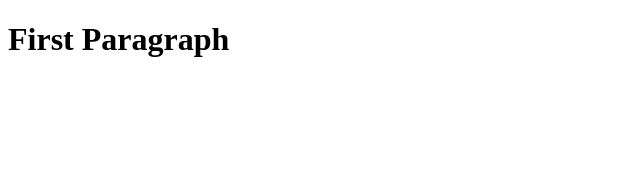
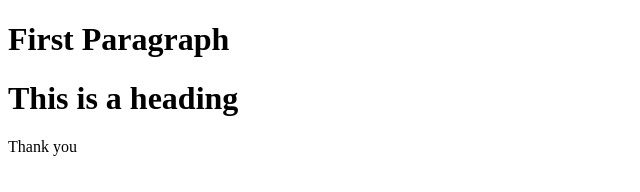
Before and after one commit to BITS08SATHYA/learning-git, a plain HTML site: page index.html in a window 1280 px wide. Shown: the whole page, without its empty margins (0-640 px from the left). Drawn offline with Linux system fonts and the light colour scheme.

Commit message:
Index.html body modified

```diff
--- a/index.html
+++ b/index.html
@@ -8,5 +8,7 @@
   </head>
   <body>
     <h1>First Paragraph</h1>
+    <h1>This is a heading</h1>
+    <p>Thank you</p>
   </body>
 </html>
```
